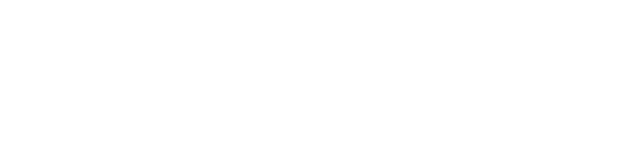
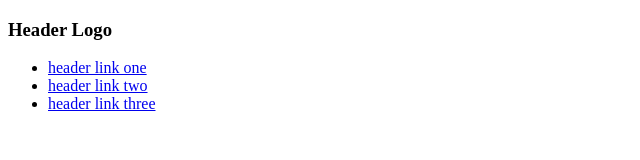
Before and after one commit to ahmeda03/landing-page-project-2nd-attempt, a plain HTML site: page index.html in a window 1280 px wide. Shown: the whole page, without its empty margins (0-640 px from the left). Drawn offline with Linux system fonts and the light colour scheme.

Commit message:
Create header section skeleton

```diff
--- a/index.html
+++ b/index.html
@@ -1,10 +1,15 @@
 <!DOCTYPE html>
 <html lang = "en">
     <head>
-        <title></title>
+        <title>Landing Page</title>
         <meta charset = "UTF-8">
     </head>
     <body>
-
+        <h3>Header Logo</h3>
+        <ul>
+            <li><a href = "#">header link one</a></li>
+            <li><a href = "#">header link two</a></li>
+            <li><a href = "#">header link three</a></li>
+        </ul>
     </body>
 </html>
```
